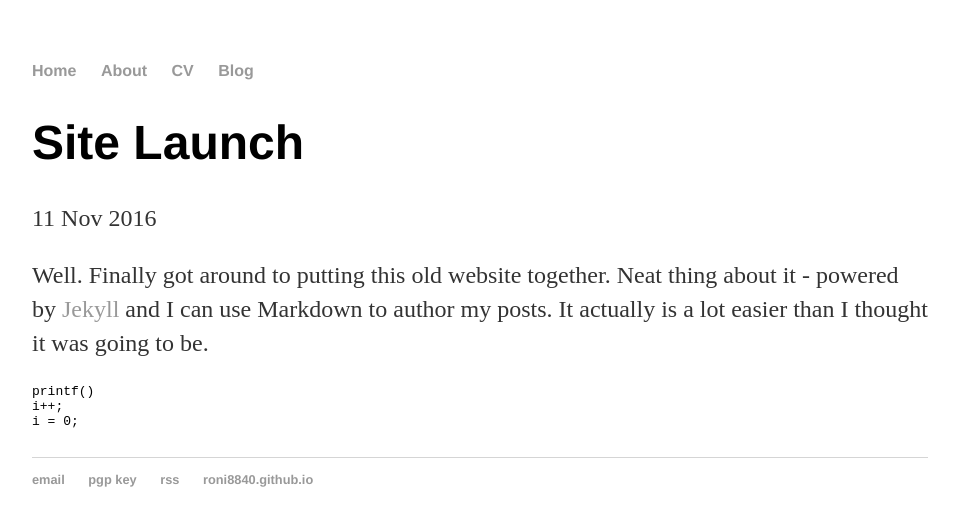
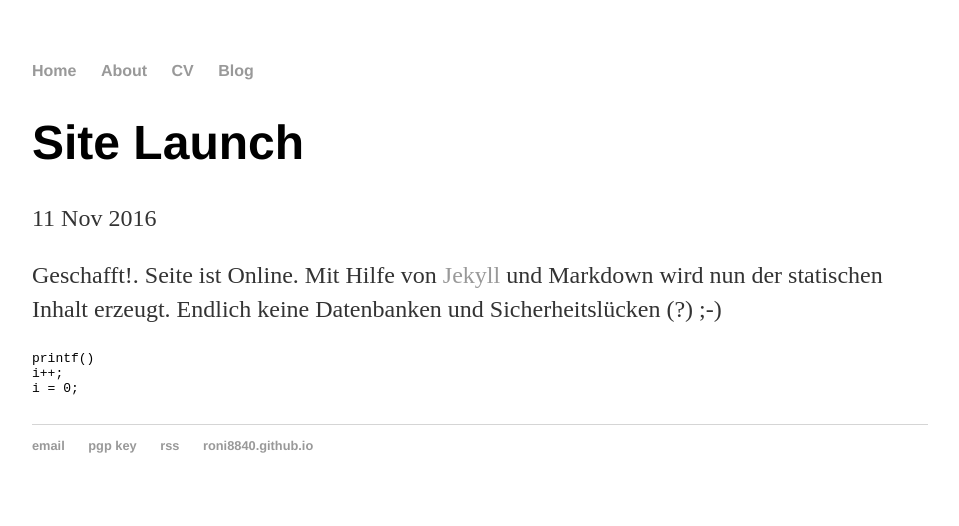
Before and after one commit to ronaldreichmuth/ronaldreichmuth.github.io, a Jekyll site: the page built from _posts/2016-11-11-site-launched.md, in a window 1280 px wide. Shown: the top 526 px of the page, without its empty margins (160-1119 px from the left). Built offline with Jekyll 4.4.1, drawn with Linux system fonts in a browser that asks for light colours.

Commit message:
Update 2016-11-11-site-launched.md

````diff
--- a/_posts/2016-11-11-site-launched.md
+++ b/_posts/2016-11-11-site-launched.md
@@ -4,7 +4,7 @@ title: "Site Launch"
 date: 2016-11-11
 ---
 
-Well. Finally got around to putting this old website together. Neat thing about it - powered by [Jekyll](http://jekyllrb.com) and I can use Markdown to author my posts. It actually is a lot easier than I thought it was going to be.
+Geschafft!. Seite ist Online. Mit Hilfe von [Jekyll](http://jekyllrb.com) und Markdown wird nun der statischen Inhalt erzeugt. Endlich keine Datenbanken und Sicherheitslücken (?) ;-)
 
 
 ```C
````
